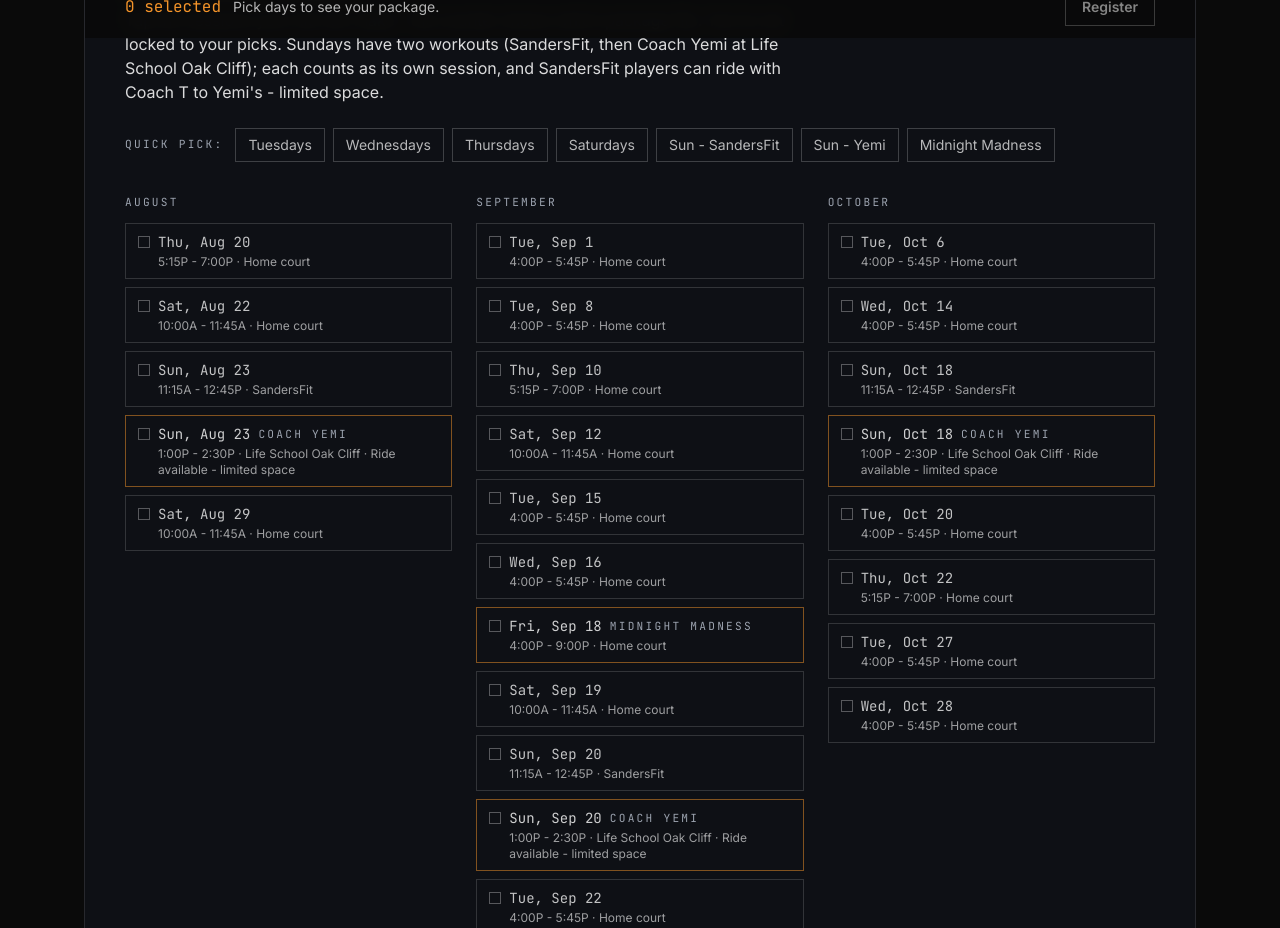
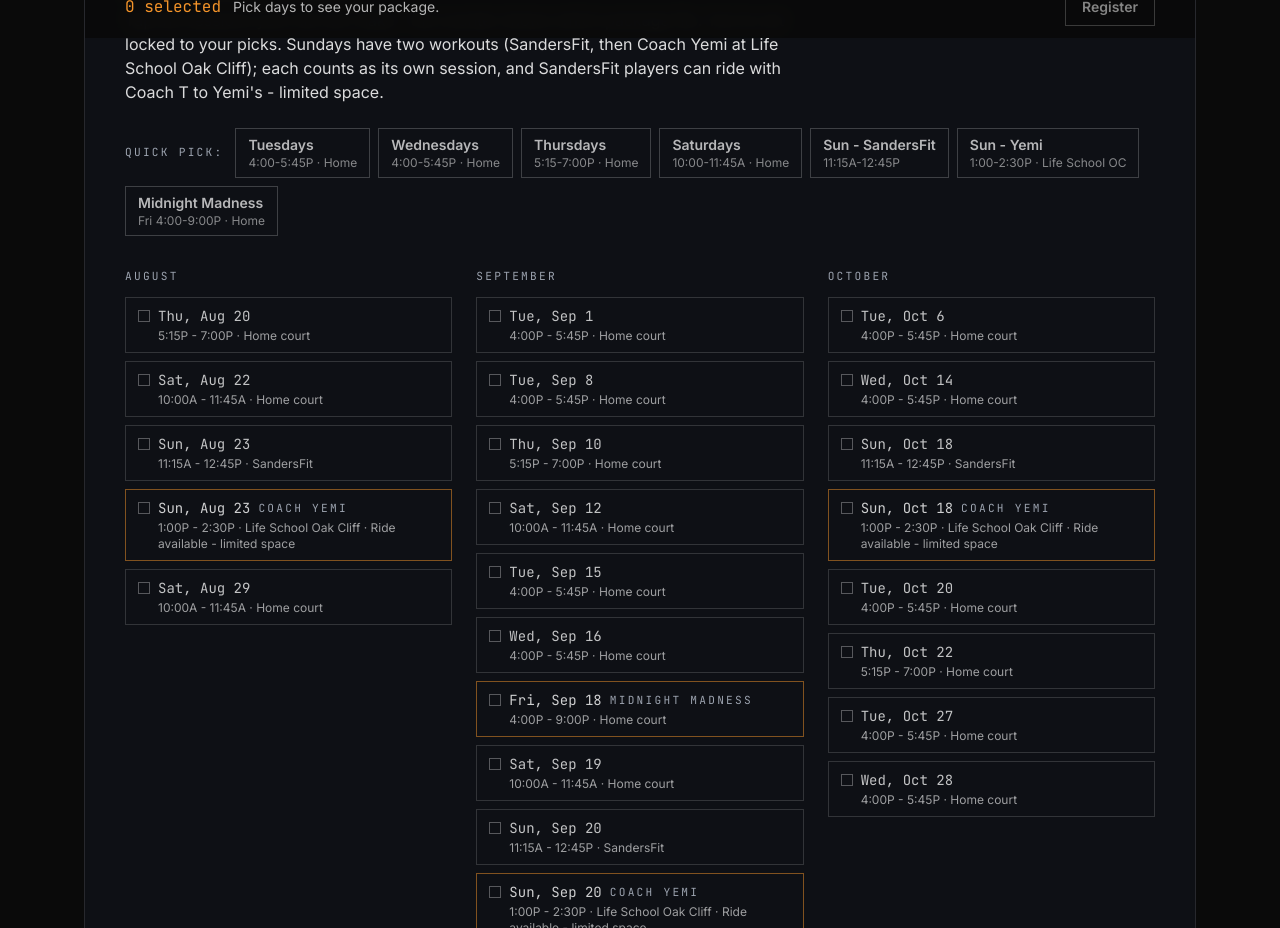
Before and after one commit to btctc/btcballers-fit, a Next.js app: page /programs in a window 1280 px wide. Shown: the part 1260-2188 px from the top of the page. Built offline with nearby package versions, Linux system fonts and the light colour scheme.

Commit message:
Quick picks show time and location on each button

```diff
--- a/src/components/SeasonPlanner.tsx
+++ b/src/components/SeasonPlanner.tsx
@@ -13,16 +13,16 @@ const MONTH_NAMES: Record<string, string> = {
   "12": "December",
 };
 
-type QuickGroup = { label: string; match: (s: FallSession) => boolean };
+type QuickGroup = { label: string; detail: string; match: (s: FallSession) => boolean };
 
 const QUICK_GROUPS: QuickGroup[] = [
-  { label: "Tuesdays", match: (s) => s.label.startsWith("Tue") },
-  { label: "Wednesdays", match: (s) => s.label.startsWith("Wed") },
-  { label: "Thursdays", match: (s) => !s.mm && s.label.startsWith("Thu") },
-  { label: "Saturdays", match: (s) => s.label.startsWith("Sat") },
-  { label: "Sun - SandersFit", match: (s) => s.label.startsWith("Sun") && !s.yemi },
-  { label: "Sun - Yemi", match: (s) => !!s.yemi },
-  { label: "Midnight Madness", match: (s) => !!s.mm },
+  { label: "Tuesdays", detail: "4:00-5:45P · Home", match: (s) => s.label.startsWith("Tue") },
+  { label: "Wednesdays", detail: "4:00-5:45P · Home", match: (s) => s.label.startsWith("Wed") },
+  { label: "Thursdays", detail: "5:15-7:00P · Home", match: (s) => !s.mm && s.label.startsWith("Thu") },
+  { label: "Saturdays", detail: "10:00-11:45A · Home", match: (s) => s.label.startsWith("Sat") },
+  { label: "Sun - SandersFit", detail: "11:15A-12:45P", match: (s) => s.label.startsWith("Sun") && !s.yemi },
+  { label: "Sun - Yemi", detail: "1:00-2:30P · Life School OC", match: (s) => !!s.yemi },
+  { label: "Midnight Madness", detail: "Fri 4:00-9:00P · Home", match: (s) => !!s.mm },
 ];
 
 function groupByMonth(sessions: FallSession[]) {
@@ -166,13 +166,14 @@ export default function SeasonPlanner() {
               type="button"
               onClick={() => toggleGroup(g)}
               aria-pressed={allOn}
-              className={`px-3 py-1.5 text-sm border transition ${
+              className={`px-3 py-1.5 text-left border transition ${
                 allOn
                   ? "border-btc-orange bg-btc-orange/15 text-btc-white"
                   : "border-white/20 text-btc-white/70 hover:border-btc-orange/60 hover:text-btc-white"
               }`}
             >
-              {g.label}
+              <span className="block text-sm font-semibold">{g.label}</span>
+              <span className="block text-xs text-btc-white/50">{g.detail}</span>
             </button>
           );
         })}
```
